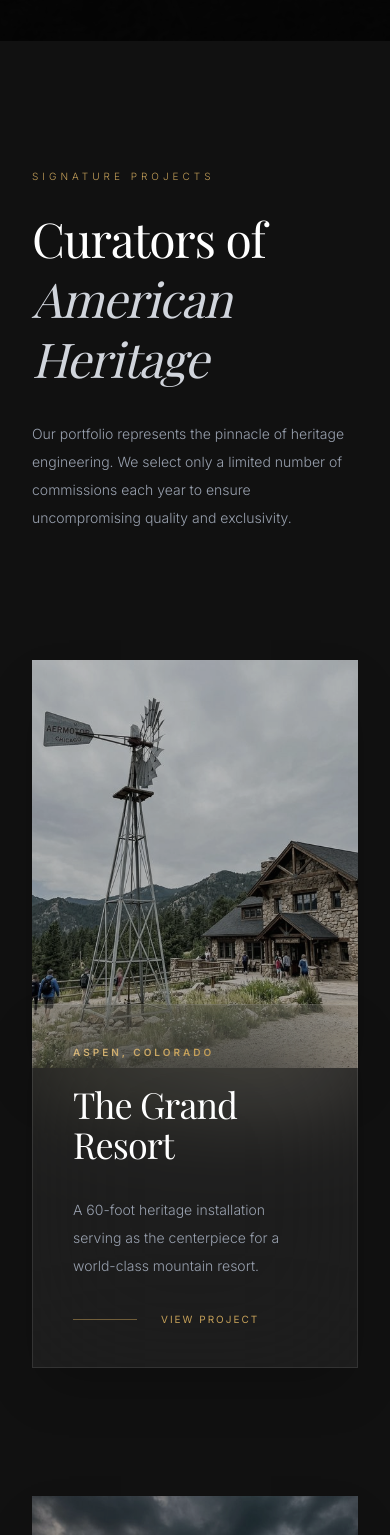
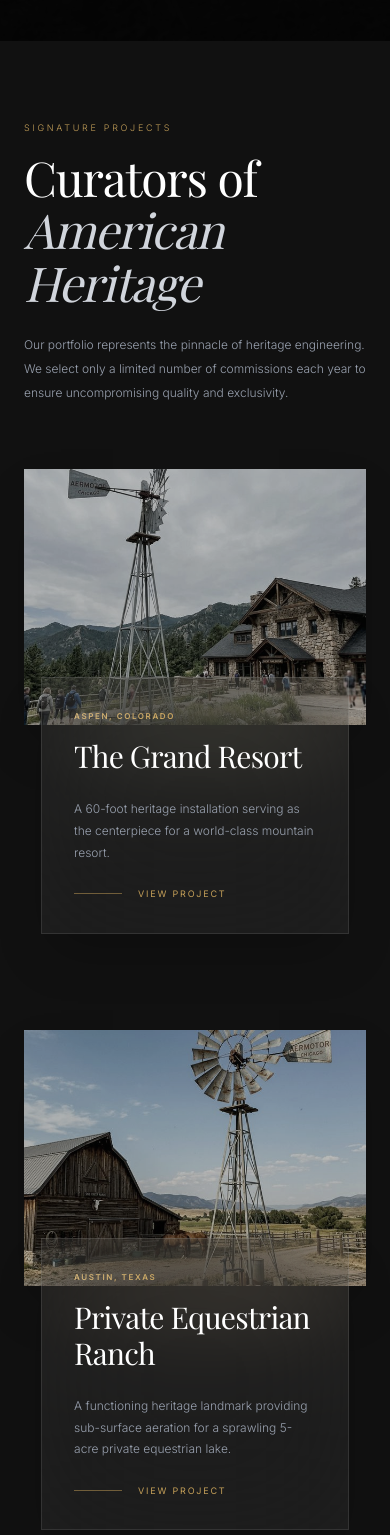
Before and after one commit to Founditmarketing/midwest, a React (Vite) app: page / in a window 390 px wide. Shown: the part 2400-3935 px from the top of the page. Built offline with nearby package versions, Linux system fonts and the light colour scheme; a web font is replaced by a local one.

Commit message:
feat: rename vanderbilt estate to private equestrian ranch and add hyper-realistic ranch windmill image

```diff
--- a/src/components/SignatureProjects.tsx
+++ b/src/components/SignatureProjects.tsx
@@ -12,10 +12,10 @@ const projects = [
   },
   {
     id: 2,
-    title: 'The Vanderbilt Estate',
-    location: 'Newport, Rhode Island',
-    description: 'Bespoke aeration innovation seamlessly integrated into a historic 19th-century landscape.',
-    image: '/images/estate_farm_windmill.png'
+    title: 'Private Equestrian Ranch',
+    location: 'Austin, Texas',
+    description: 'A functioning heritage landmark providing sub-surface aeration for a sprawling 5-acre private equestrian lake.',
+    image: '/images/realistic_ranch_windmill.png'
   },
   {
     id: 3,
@@ -28,22 +28,22 @@ const projects = [
 
 export default function SignatureProjects() {
   return (
-    <section id="portfolio" className="py-32 md:py-40 bg-industrial-charcoal">
-      <div className="max-w-7xl mx-auto px-8">
-        <div className="flex flex-col md:flex-row md:items-end justify-between mb-32">
+    <section id="portfolio" className="py-20 md:py-40 bg-industrial-charcoal">
+      <div className="max-w-7xl mx-auto px-6 md:px-8">
+        <div className="flex flex-col md:flex-row md:items-end justify-between mb-16 md:mb-32">
           <div className="max-w-2xl">
-            <h2 className="font-sans text-[10px] tracking-[0.4em] uppercase text-heritage-gold mb-6 font-light">Signature Projects</h2>
-            <h3 className="font-serif text-5xl md:text-6xl text-white leading-tight font-light tracking-tight">
-              Curators of<br />
-              <span className="italic text-gray-300">American Heritage</span>
+            <h2 className="font-sans text-[9px] md:text-[10px] tracking-[0.3em] md:tracking-[0.4em] uppercase text-heritage-gold mb-4 md:mb-6 font-light">Signature Projects</h2>
+            <h3 className="font-serif text-5xl md:text-6xl text-white leading-[1.1] md:leading-tight font-light tracking-tight">
+              Curators of<br className="hidden md:block" />
+              <span className="italic text-gray-300"> American Heritage</span>
             </h3>
           </div>
-          <p className="font-sans text-sm text-gray-400 max-w-md mt-8 md:mt-0 leading-loose font-light">
+          <p className="font-sans text-xs md:text-sm text-gray-400 max-w-md mt-6 md:mt-0 leading-[2] md:leading-loose font-light">
             Our portfolio represents the pinnacle of heritage engineering. We select only a limited number of commissions each year to ensure uncompromising quality and exclusivity.
           </p>
         </div>
 
-        <div className="space-y-32 md:space-y-48">
+        <div className="space-y-24 md:space-y-48">
           {projects.map((project, index) => (
             <motion.div
               key={project.id}
@@ -54,7 +54,7 @@ export default function SignatureProjects() {
               className={`flex flex-col ${index % 2 === 1 ? 'md:flex-row-reverse' : 'md:flex-row'} items-center`}
             >
               <div className="w-full md:w-7/12 relative group overflow-hidden shadow-2xl">
-                <div className="aspect-[4/5] md:aspect-[3/4] overflow-hidden">
+                <div className="aspect-[4/3] sm:aspect-[4/5] md:aspect-[3/4] overflow-hidden">
                   <img
                     src={project.image}
                     alt={project.title}
@@ -65,15 +65,15 @@ export default function SignatureProjects() {
                 <div className="absolute inset-0 bg-industrial-charcoal-dark/20 group-hover:bg-transparent transition-colors duration-700"></div>
               </div>
 
-              <div className={`w-full md:w-5/12 flex flex-col justify-center bg-white/5 backdrop-blur-3xl border border-white/10 p-10 md:p-14 lg:p-16 relative z-10 shadow-2xl ${index % 2 === 1 ? 'md:-mr-24' : 'md:-ml-24'} -mt-16 md:mt-0`}>
-                <span className="font-sans text-[10px] tracking-[0.3em] uppercase text-gold-gradient mb-6 font-semibold">{project.location}</span>
-                <h4 className="font-serif text-4xl md:text-5xl text-white mb-8 font-light tracking-tight">{project.title}</h4>
-                <p className="font-sans text-sm text-gray-400 leading-loose font-light mb-8">
+              <div className={`w-[90%] md:w-5/12 mx-auto flex flex-col justify-center bg-white/5 backdrop-blur-3xl border border-white/10 p-8 sm:p-10 md:p-14 lg:p-16 relative z-10 shadow-2xl ${index % 2 === 1 ? 'md:-mr-24' : 'md:-ml-24'} -mt-12 md:mt-0`}>
+                <span className="font-sans text-[8px] md:text-[10px] tracking-[0.2em] md:tracking-[0.3em] uppercase text-gold-gradient mb-4 md:mb-6 font-semibold">{project.location}</span>
+                <h4 className="font-serif text-3xl md:text-4xl lg:text-5xl text-white mb-6 md:mb-8 font-light tracking-tight">{project.title}</h4>
+                <p className="font-sans text-xs md:text-sm text-gray-400 leading-[1.8] md:leading-loose font-light mb-6 md:mb-8">
                   {project.description}
                 </p>
-                <div className="flex items-center space-x-6">
-                  <div className="w-16 h-[1px] bg-heritage-gold/50"></div>
-                  <Link to="/consultation" className="text-heritage-gold uppercase text-[10px] tracking-[0.2em] hover:text-white transition-colors">
+                <div className="flex items-center space-x-4 md:space-x-6">
+                  <div className="w-12 md:w-16 h-[1px] bg-heritage-gold/50"></div>
+                  <Link to="/consultation" className="text-heritage-gold uppercase text-[9px] md:text-[10px] tracking-[0.2em] hover:text-white transition-colors">
                     View Project
                   </Link>
                 </div>
```
Also changed, not shown: public/images/realistic_ranch_windmill.png (added).
